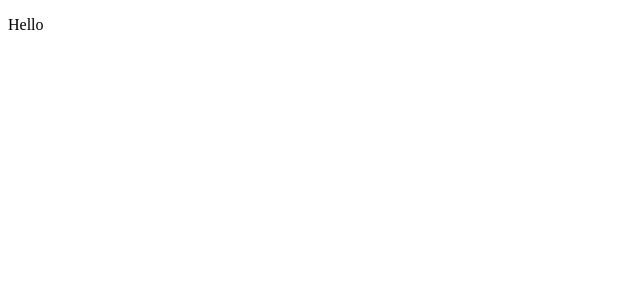
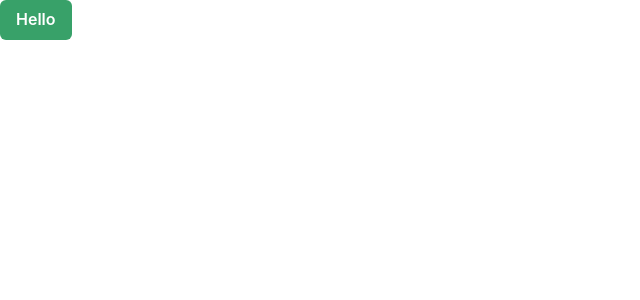
Before and after one commit to Rudreshsoiroji/games, a React app: page / in a window 1280 px wide. Shown: the top 300 px of the page, without its empty margins (0-640 px from the left). Built offline with nearby package versions, Linux system fonts and the light colour scheme; the HTML template or start-up script is replaced by a standard one.

Commit message:
Initial commit2

```diff
--- a/package.json
+++ b/package.json
@@ -10,6 +10,10 @@
     "preview": "vite preview"
   },
   "dependencies": {
+    "@chakra-ui/react": "^2.8.2",
+    "@emotion/react": "^11.11.4",
+    "@emotion/styled": "^11.11.0",
+    "framer-motion": "^11.0.14",
     "react": "^18.2.0",
     "react-dom": "^18.2.0"
   },
--- a/src/App.tsx
+++ b/src/App.tsx
@@ -1,7 +1,8 @@
 import "./App.css";
+import { Button } from "@chakra-ui/react";
 
 function App() {
-  return <p>Hello</p>;
+  return <Button colorScheme="green">Hello</Button>;
 }
 
 export default App;
--- a/src/main.tsx
+++ b/src/main.tsx
@@ -1,10 +1,13 @@
-import React from 'react'
-import ReactDOM from 'react-dom/client'
-import App from './App.tsx'
-import './index.css'
+import React from "react";
+import ReactDOM from "react-dom/client";
+import { ChakraProvider } from "@chakra-ui/react";
+import App from "./App.tsx";
+import "./index.css";
 
-ReactDOM.createRoot(document.getElementById('root')!).render(
+ReactDOM.createRoot(document.getElementById("root")!).render(
   <React.StrictMode>
-    <App />
-  </React.StrictMode>,
-)
+    <ChakraProvider>
+      <App />
+    </ChakraProvider>
+  </React.StrictMode>
+);
```
Also changed, not shown: 1 other file (tests, documents, lock files or other folders).
